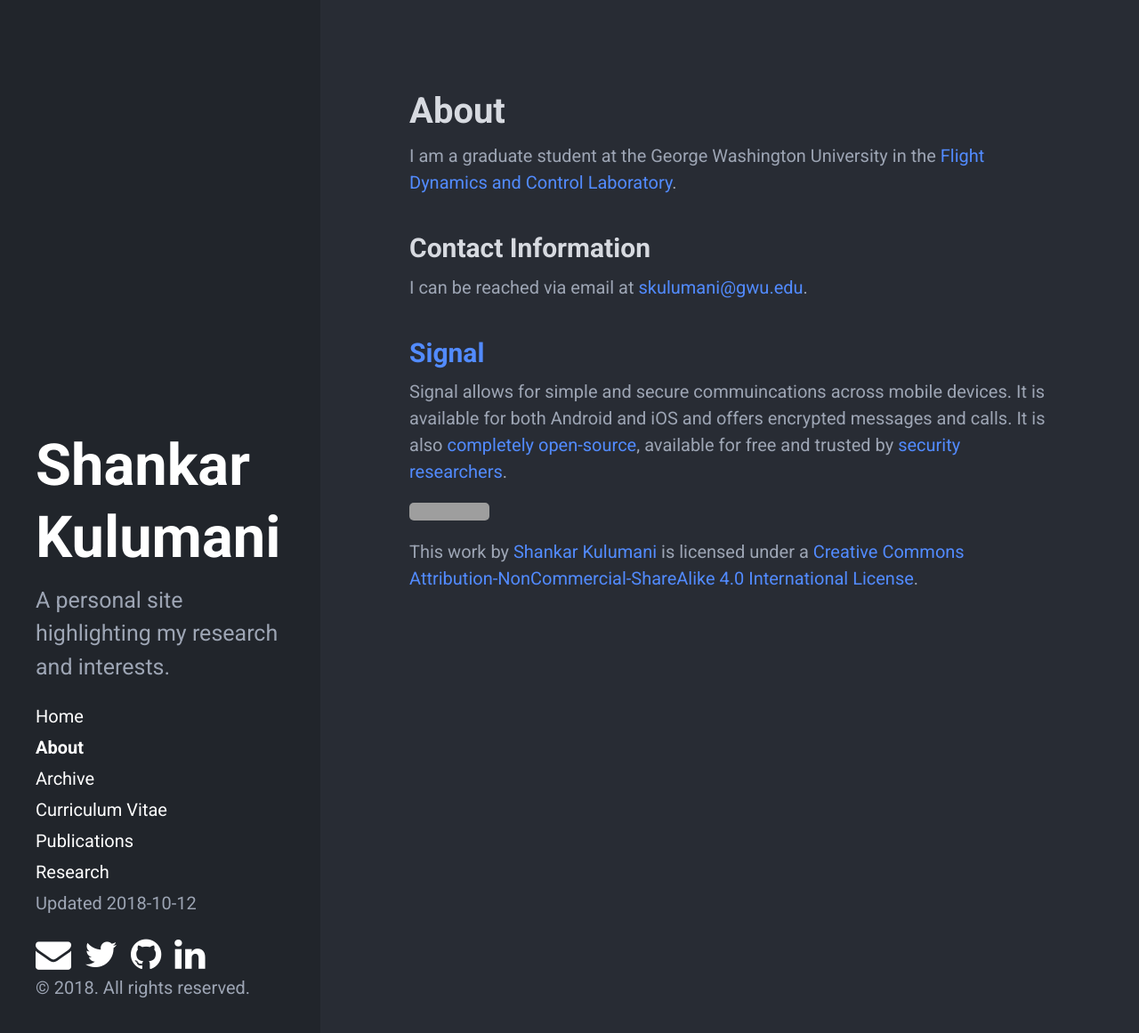
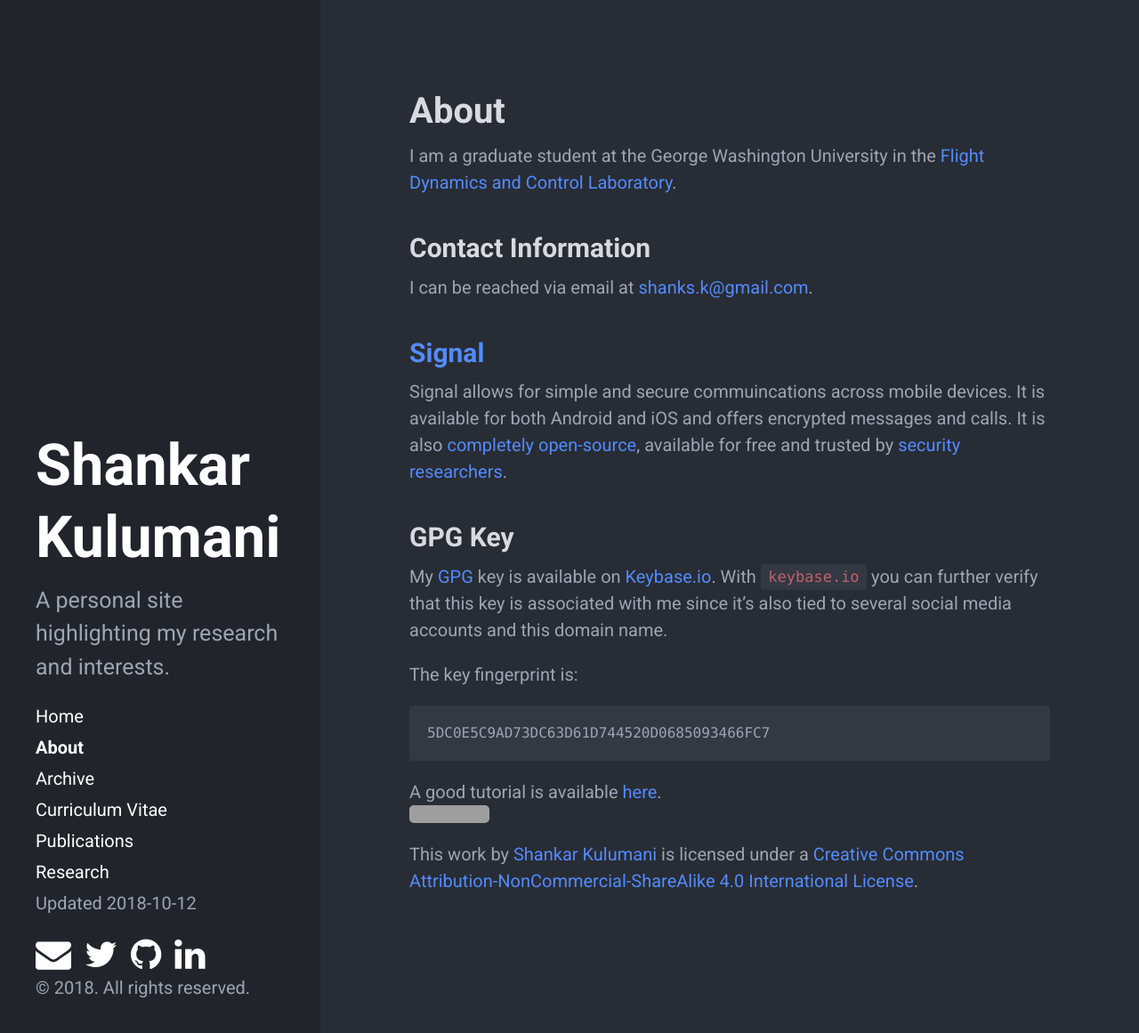
Before and after one commit to skulumani/skulumani.github.io, a Jekyll site: the page built from about.md, in a window 1280 px wide and 1165 px high. Shown: the top 1161 px of the window at 89% size. Built offline with Jekyll 4.4.1, drawn with Linux system fonts in a browser that asks for light colours; nearby versions of some CDN libraries; grey boxes are pictures that could not be loaded.

Commit message:
Add gpg key to website

```diff
--- a/about.md
+++ b/about.md
@@ -8,7 +8,8 @@
 
 ## Contact Information
 
-I can be reached via email at [skulumani@gwu.edu](mailto:skulumani@gwu.edu).
+I can be reached via email at [shanks.k@gmail.com](mailto:shanks.k@gmail.com).
+
 
 ## [Signal](https://whispersystems.org/)
 
@@ -16,4 +17,16 @@
 It is available for both Android and iOS and offers encrypted messages and calls.
 It is also [completely open-source](https://github.com/WhisperSystems), available for free and trusted by [security researchers](http://blog.cryptographyengineering.com/2013/03/here-come-encryption-apps.html).
 
+## GPG Key
+
+My [GPG](https://keybase.io/skulumani/pgp_keys.asc?fingerprint=5dc0e5c9ad73dc63d61d744520d0685093466fc7) key is available on [Keybase.io](https://keybase.io/skulumani).
+With `keybase.io` you can further verify that this key is associated with me since it's also tied to several social media accounts and this domain name.
+
+The key fingerprint is:
+
+~~~
+5DC0E5C9AD73DC63D61D744520D0685093466FC7
+~~~
+
+A good tutorial is available [here](https://futureboy.us/pgp.html).
 {% include creative_commons_license.html %}
```
